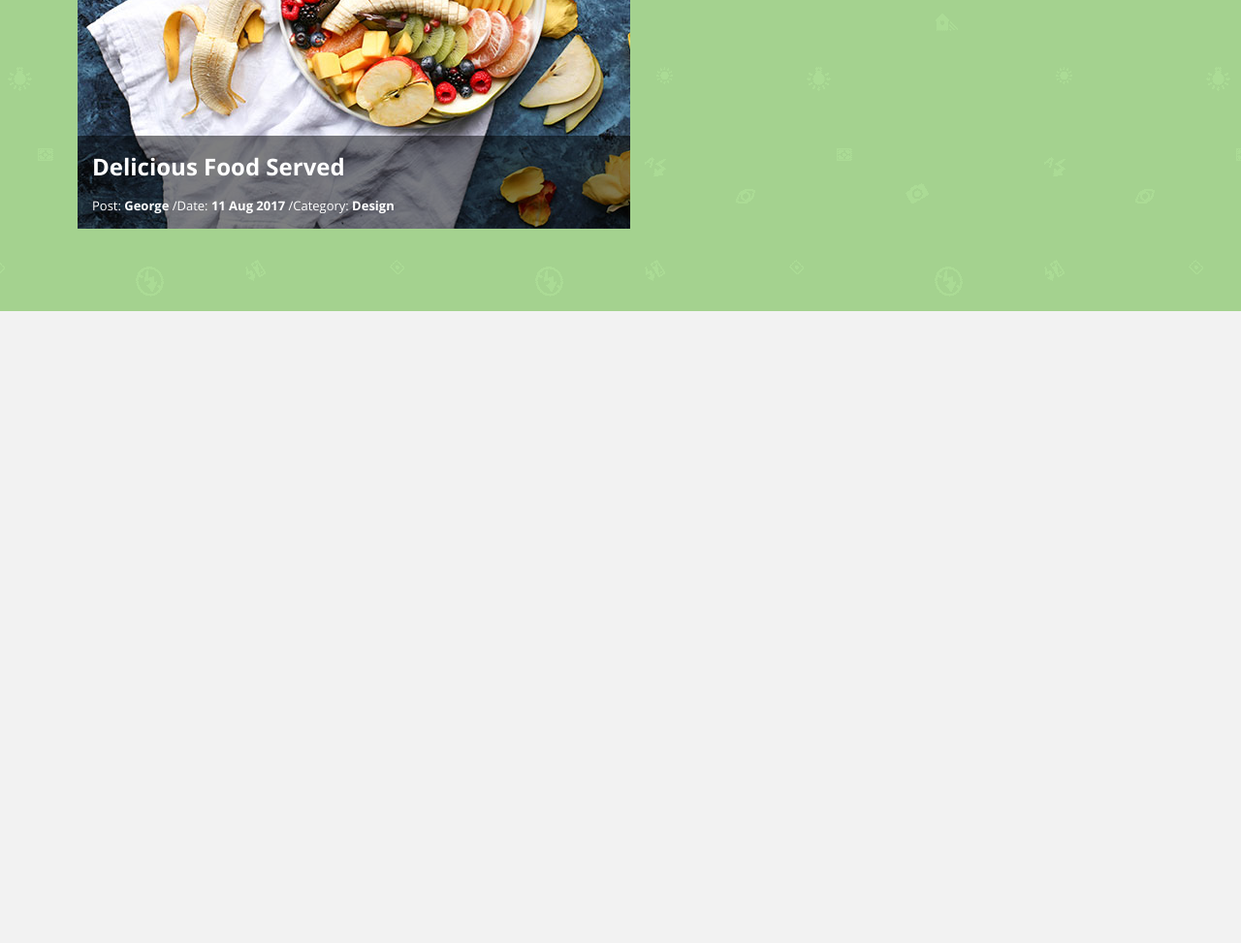
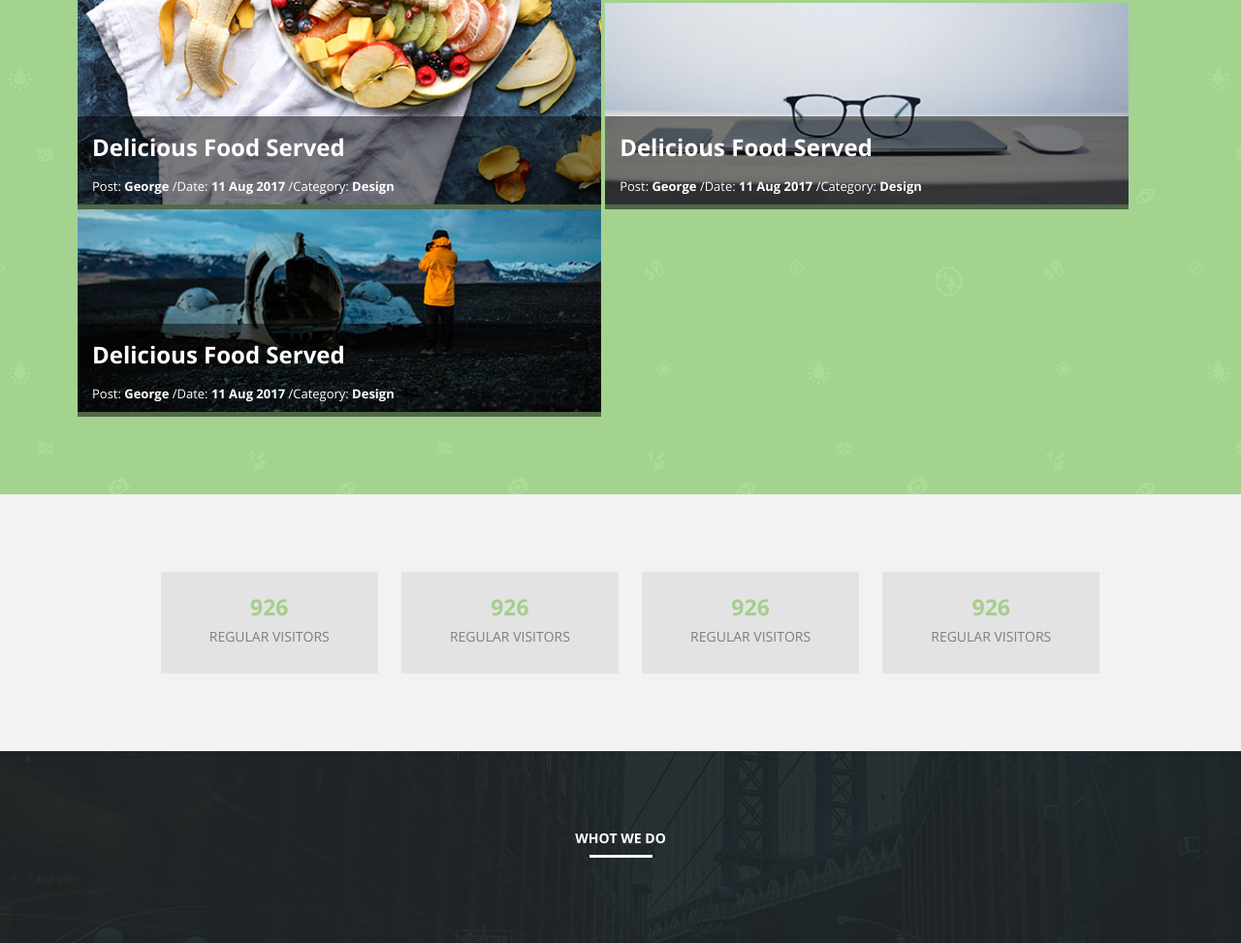
Before and after one commit to PiVaNi/Pivani, a website: page site/index.html in a window 1280 px wide. Shown: the part 2867-3840 px from the top of the page at 97% size. Before the commit the page ends 3188 px from the top, so only its background shows below. Drawn offline with nearby package versions, Linux system fonts and the light colour scheme.

Commit message:
add section seven

```diff
--- a/site/index.html
+++ b/site/index.html
@@ -106,15 +106,55 @@
 			<h3>our blog posts</h3>
 			<hr>
 			<div class="blog">
-				<div class="blog_one">
+				<div class="big_blog">
 					<img src="img/blog_01.jpg" alt="">
 				<div class="black_title">
 					<h1>Delicious Food Served</h1>
 					<p>Post: <strong>George</strong> /Date: <strong>11 Aug 2017</strong> /Category: <strong>Design</strong></p>
 				</div>
+			</div>
+			<div class="min_blog">
+					<img src="img/blog_02.jpg" alt="">
+				<div class="black_title">
+					<h1>Delicious Food Served</h1>
+					<p>Post: <strong>George</strong> /Date: <strong>11 Aug 2017</strong> /Category: <strong>Design</strong></p>
+				</div>
+			</div>
+			<div class="min_blog">
+					<img src="img/blog_03.jpg" alt="">
+				<div class="black_title">
+					<h1>Delicious Food Served</h1>
+					<p>Post: <strong>George</strong> /Date: <strong>11 Aug 2017</strong> /Category: <strong>Design</strong></p>
+				</div>
+			</div>
+			</div>
+		</div>
+	</section>
+	<section class="six">
+		<div class="container">
+			<div class="tablets">
+				<div class="tab">
+					<h1>926</h1>
+					<p>regular visitors</p>
+				</div>
+				<div class="tab">
+					<h1>926</h1>
+					<p>regular visitors</p>
+				</div>
+				<div class="tab">
+					<h1>926</h1>
+					<p>regular visitors</p>
+				</div>
+				<div class="tab">
+					<h1>926</h1>
+					<p>regular visitors</p>
 				</div>
 			</div>
 		</div>
 	</section>
+	<section class="seven">
+			<h3>whot we do</h3>
+			<hr>
+	</section>
 </body>
 </html>
--- a/site/main.css
+++ b/site/main.css
@@ -227,11 +227,16 @@ hr{
 .five hr{
 	background-color: #FFFFFF;
 }
-.blog{
+.blog img{
+	width: 540px;
+}
+
+.big_blog{
 	position: relative;
 	display: inline-block;
 	max-height: 470px;
 }
+
 
 .black_title{
 	background: rgba(0, 0, 0, 0.5);
@@ -248,3 +253,51 @@ hr{
 	margin: 0;
 	padding-top: 15px;
 }
+
+.min_blog{
+	position: relative;
+	display: inline-block;
+	max-height: 220px;
+}
+
+/*СЕКЦИЯ ШЕСТЬ*/
+
+.tablets{
+	margin-top: 80px;
+	text-align: center;
+}
+
+.tab{
+	text-align: center;
+	background: #E3E3E3;
+	height: 6.6rem;
+	padding: 0 50px;
+	display: inline-block;
+	margin-left: 20px;
+}
+
+.tab p{
+	color: #7E7E7E;
+	margin-bottom: 0;
+	margin-top: 5px;
+	text-transform: uppercase;
+	font-size: 14px;
+}
+
+.tab h1{
+	margin-top: 20px;
+	color: #a5ce8c;
+	font-size: 23px;
+}
+
+.seven{
+	background: url(img/contact-bg.png);
+}
+
+.seven h3{
+	color: #FFFFFF;
+}
+
+.seven hr{
+	background-color: #FFFFFF;
+}
```
